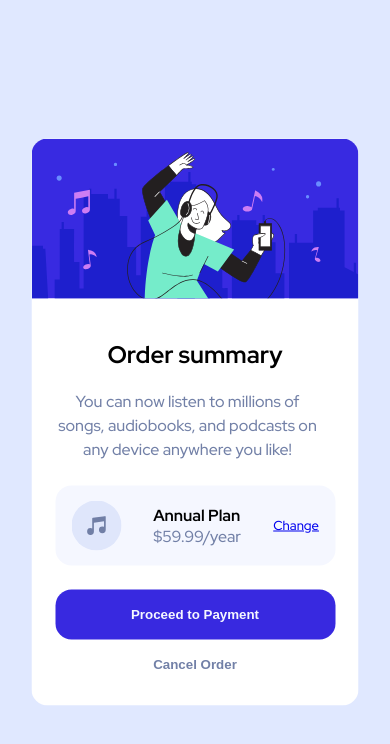
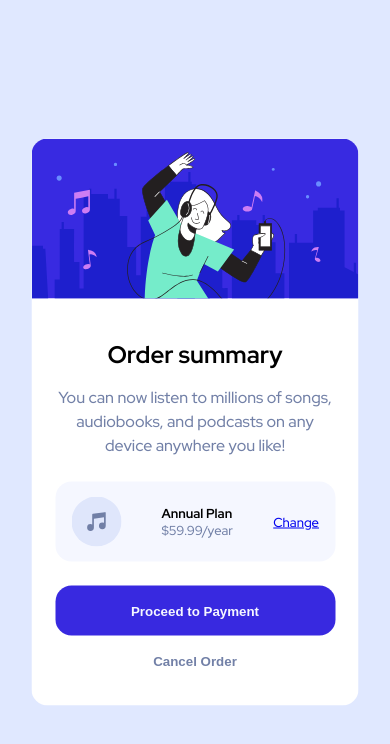
Before and after one commit to SpacemanOG/fmentor-Order-summary-component, a plain HTML site: page index.html in a window 390 px wide. Drawn offline with Linux system fonts and the light colour scheme.

Commit message:
Mobile design update

```diff
--- a/index.html
+++ b/index.html
@@ -28,7 +28,7 @@
                     <p>Annual Plan</p>
                     <p>$59.99/year</p>
                 </div>
-                <a href="#">Change</a>
+                <a href="#" aria-label="Change pricing using this option">Change</a>
             </section>
             <section class="bottomButtons">
                 <button>Proceed to Payment</button>
--- a/styles.css
+++ b/styles.css
@@ -31,13 +31,16 @@
 .topIntro h1 {
     text-align: center;
     margin-top: 200px;
+    margin-bottom: 16px;
 }
 
 .topIntro p {
     text-align: center;
-    width: 265px;
+    width: 275px;
     line-height: 1.5;
     color: hsl(224, 23%, 55%);
+    font-size: medium;
+    margin: 0 auto;
 }
 
 .midPricingDetails {
@@ -62,6 +65,7 @@
 
 .pricing p {
     margin: 0;
+    font-size: small;
 }
 
 .pricing p:first-child {
```
